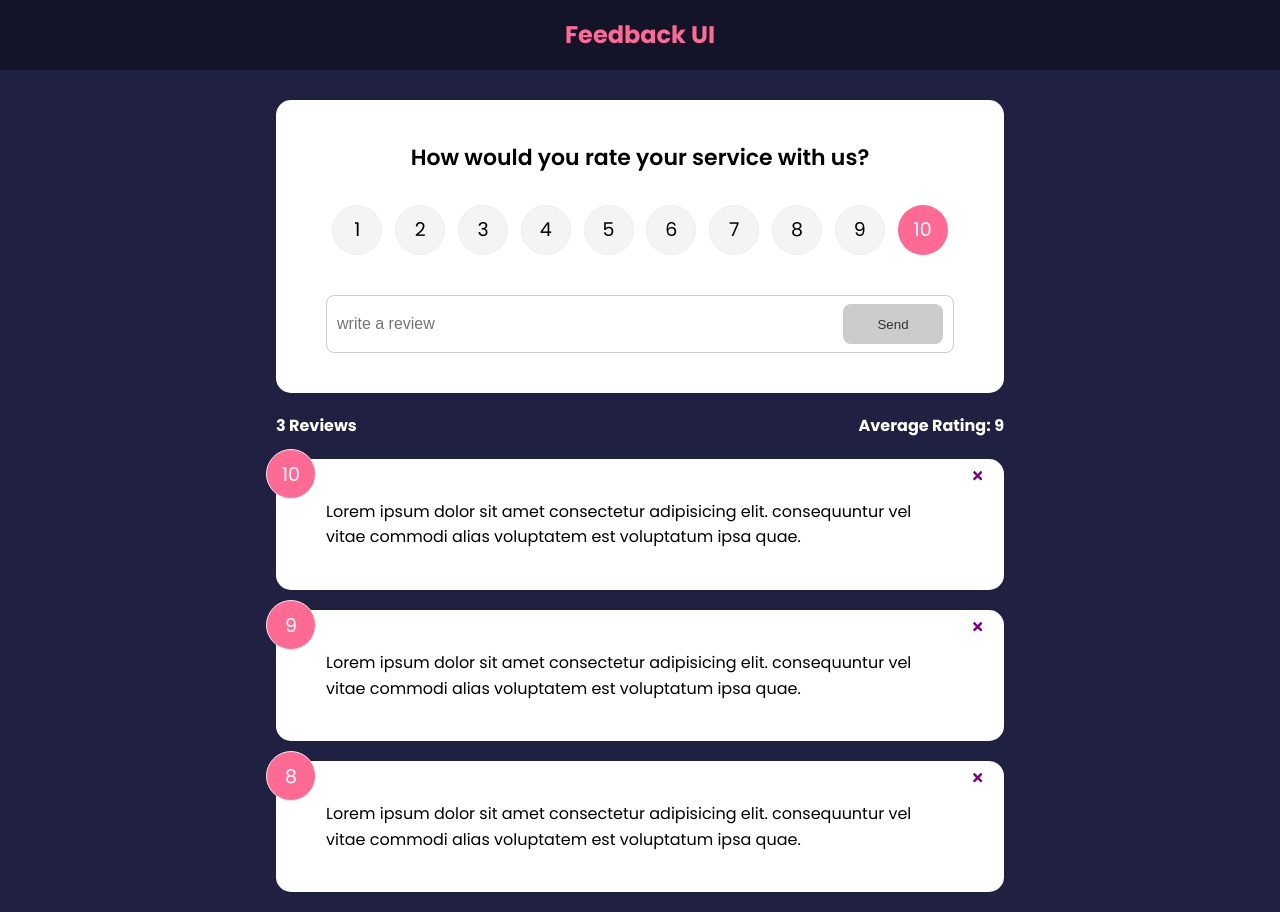
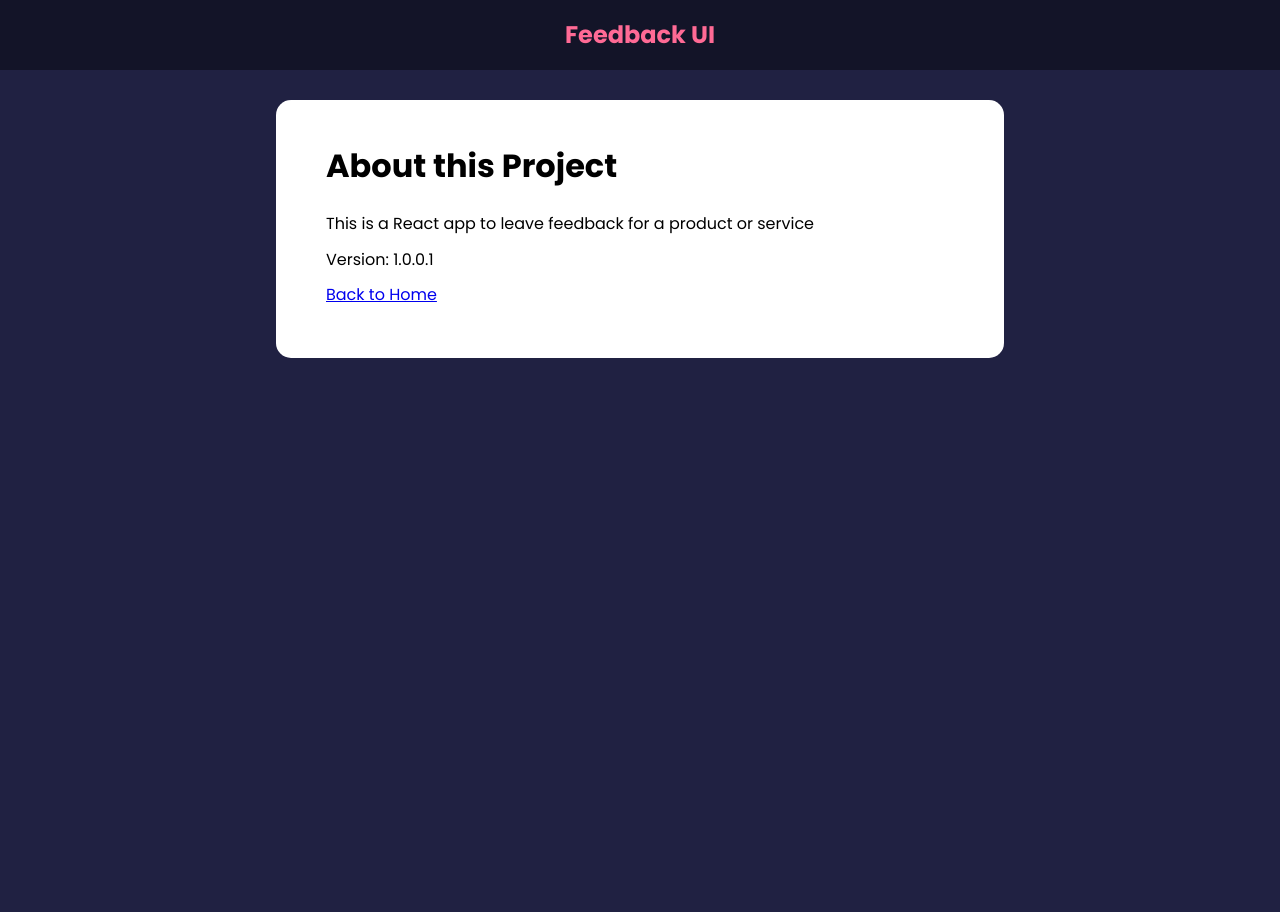
Before and after one commit to mik284/Feedback-App, a React (Create React App) app: page /about in a window 1280 px wide. After the commit the page ends 800 px from the top, so only its background shows below. Built offline with nearby package versions, Linux system fonts and the light colour scheme.

Commit message:
created Routes using React v6

```diff
--- a/package.json
+++ b/package.json
@@ -10,6 +10,7 @@
     "react": "^18.2.0",
     "react-dom": "^18.2.0",
     "react-icons": "^4.4.0",
+    "react-router-dom": "^6.3.0",
     "react-scripts": "5.0.1",
     "uuid": "^8.3.2",
     "web-vitals": "^2.1.4"
--- a/src/App.js
+++ b/src/App.js
@@ -1,11 +1,12 @@
 import { v4 as uuidv4 } from 'uuid'
+import { BrowserRouter as Router, Route, Routes } from 'react-router-dom'
 import { useState } from 'react'
 import FeedbackList from "./components/FeedbackList"
 import Header from "./components/Header"
 import FeedbackData from './data/FeedbackData'
 import FeedbackStats from './components/FeedbackStats'
 import FeedbackForm from './components/FeedbackForm'
-
+import AboutPage from './pages/AboutPage'
 
 function App() {
     const [feedback, setFeedback] = useState(FeedbackData)
@@ -45,14 +46,25 @@
         if (loading) return <h1>Loading...</h1> */
 
     return (
-        <>
+        <Router>
             <Header />
                 <div className='container'>
+                    <Routes>
+                        <Route exact path='/' element={
+                            <>
                                 <FeedbackForm handleAdd={addFeedback} />
                                 <FeedbackStats feedback={feedback}/>
                                 <FeedbackList feedback={feedback} handleDelete={deleteFeedback} />
+                            </>
+                        }>
+
+                        </Route>
+
+
+                        <Route path='/about' element={<AboutPage/>}/>
+                    </Routes>
                 </div>
-        </>
+        </Router>
 
 
     )
--- /dev/null
+++ b/src/pages/AboutPage.jsx
@@ -0,0 +1,19 @@
+import Card from '../components/shared/Card'
+
+function AboutPage() {
+  return (
+    <Card>
+        <div className="about">
+            <h1>About this Project</h1>
+            <p>This is a React app to leave feedback for a product or service</p>
+            <p>Version: 1.0.0.1</p>
+
+            <p>
+                <a href="/">Back to Home</a>
+            </p>
+        </div>
+    </Card>
+  )
+}
+
+export default AboutPage
```
Also changed, not shown: 1 other file (tests, documents, lock files or other folders). Lines whose indentation alone changed are shown as unchanged.
